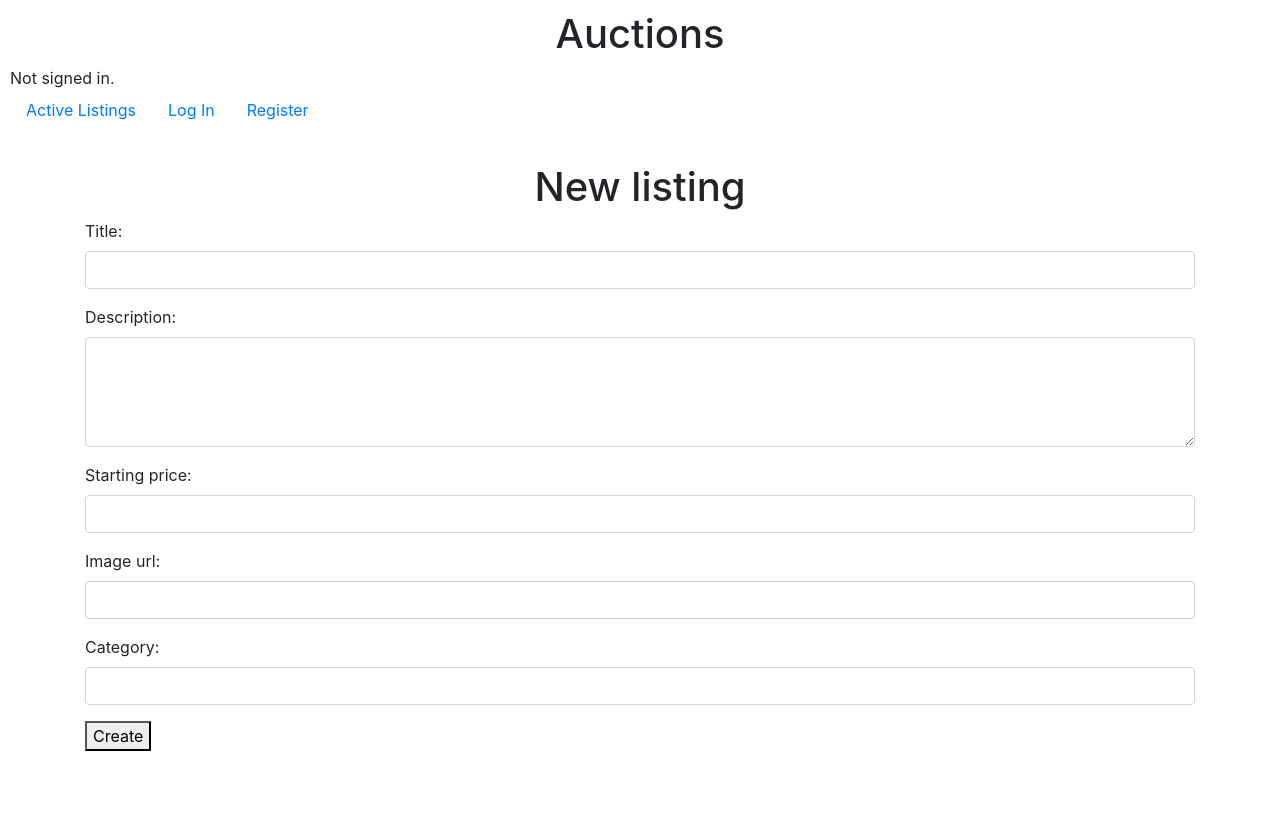
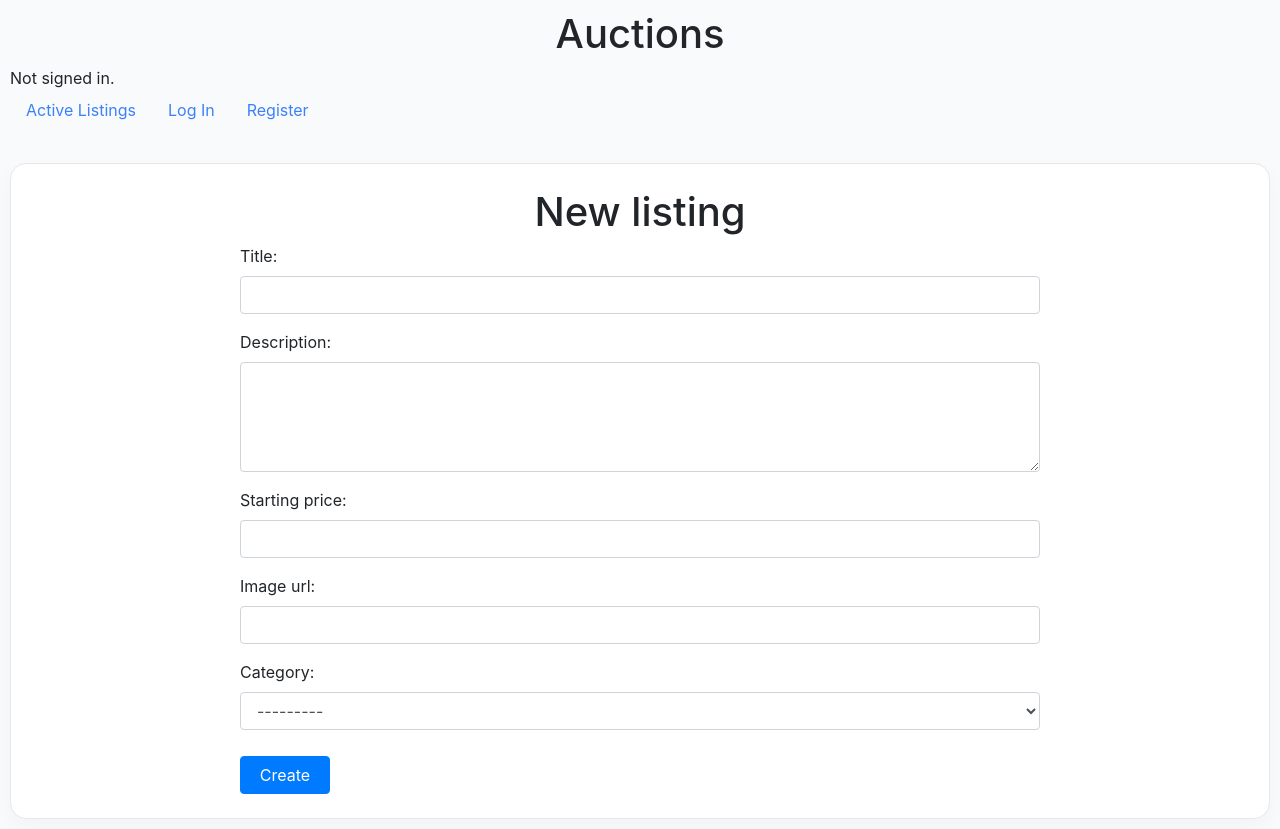
Before and after one commit to odai-dev/Commerce, a Django app: page /new in a window 1280 px wide. Before the commit the page ends 751 px from the top, so only its background shows below. Run offline with Django 3.2, Linux system fonts and the light colour scheme; some libraries are stand-ins or nearby versions.

Commit message:
Added Active Listings Page and improved the design

```diff
--- a/auctions/forms.py
+++ b/auctions/forms.py
@@ -10,5 +10,5 @@ class ListingForm(forms.ModelForm):
             'description': forms.Textarea(attrs={'class': 'form-control', 'rows': 4}),
             'starting_price': forms.NumberInput(attrs={'class': 'form-control'}),
             'image_url': forms.URLInput(attrs={'class': 'form-control'}),
-            'category': forms.TextInput(attrs={'class': 'form-control'}),
+            'category': forms.Select(attrs={'class': 'form-control'}),
         }
--- a/auctions/models.py
+++ b/auctions/models.py
@@ -7,18 +7,35 @@ class User(AbstractUser):
 
 
 class Listing(models.Model):
+    CATEGORY_CHOICES = [
+        ("electronics", "Electronics"),
+        ("fashion", "Fashion & Accessories"),
+        ("home", "Home & Kitchen"),
+        ("sports", "Sports & Outdoors"),
+        ("beauty", "Beauty & Personal Care"),
+        ("books", "Books & Magazines"),
+        ("toys", "Toys & Games"),
+        ("phones", "Smartphones"),
+        ("computers", "Computers & Laptops"),
+        ("gaming", "Gaming & Consoles"),
+        ("cars", "Cars"),
+        ("rent", "Apartments for Rent"),
+        ("freelance", "Freelancing Services"),
+        ("collectibles", "Collectibles"),
+        ("misc", "Miscellaneous"),
+    ]
     title = models.CharField(max_length=64)
     description = models.TextField(blank=True)
     starting_price = models.DecimalField(max_digits=10, decimal_places=2)
     current_highest_bid = models.DecimalField(max_digits=10, decimal_places=2, blank=True, null=True)
     owner = models.ForeignKey(User, on_delete=models.CASCADE, related_name="listings")
-    category = models.CharField(max_length=64, blank=True)
+    category = models.CharField(max_length=64, choices=CATEGORY_CHOICES, blank=True)
     image_url = models.URLField(blank=True)
-    status = models.BooleanField(default=True)
+    is_active = models.BooleanField(default=True)
     time_posted = models.DateTimeField(auto_now_add=True)
 
     def __str__(self):
-        return f"{self.title} (${self.starting_price})"
+        return f"{self.title} (${self.starting_price}) url: {self.image_url}"
 
 
 class Bid(models.Model):
--- a/auctions/static/auctions/styles.css
+++ b/auctions/static/auctions/styles.css
@@ -1,9 +1,117 @@
+:root {
+  --color-primary: #3B82F6;
+  --color-primary-hover: #2563EB;
+
+  --color-accent: #F59E0B;
+  --color-accent-hover: #D97706;
+
+  --color-bg: #F9FAFB;
+  --color-surface: #FFFFFF;
+  --color-surface-alt: #F3F4F6;
+  --color-border: #E5E7EB;
+
+  --color-text: #111827;
+  --color-text-muted: #6B7280;
+  --color-text-soft: #9CA3AF;
+}
+
+
 body {
     padding: 10px;
     display: flex;
     flex-direction: column;
     justify-content: center;
+    background-color: var(--color-bg);
 }
 h1 {
     text-align: center;
 }
+
+a {
+    color: var(--color-primary);
+}
+a:hover{
+    color: var(--color-primary-hover);
+}
+
+.cards-container {
+    display: grid;
+    grid-template-columns: repeat(auto-fit, minmax(280px, 1fr));
+    gap: 2rem;
+    padding: 2rem;
+    background-color: var(--color-bg);
+}
+
+@media (max-width: 600px) {
+  .cards-container {
+    grid-template-columns: 1fr;
+    gap: 1rem;
+    padding: 0.5rem;
+  }
+  .card {
+    padding: 1rem;
+  }
+  .form-container form {
+    width: 100%;
+    max-width: 100%;
+    padding: 0 0.5rem;
+  }
+  h1, h2, h3 {
+    font-size: 1.2rem;
+  }
+}
+
+
+
+
+.card {
+  background-color: var(--color-surface);
+  border: 1px solid var(--color-border);
+  border-radius: 1rem;
+  padding: 1.5rem;
+  box-shadow: 0 8px 20px rgba(0, 0, 0, 0.03);
+  transition: transform 0.2s ease, box-shadow 0.2s ease;
+}
+
+.card:hover {
+  transform: translateY(-4px);
+  box-shadow: 0 12px 24px rgba(0, 0, 0, 0.05);
+}
+
+
+.card img {
+  width: 100%;
+  height: auto;
+  border-radius: 0.5rem;
+  object-fit: cover;
+  margin-bottom: 1rem;
+  max-height: 180px;
+}
+.listing-title {
+  color: var(--color-text);
+  font-size: 1.25rem;
+  font-weight: 700;
+  margin-bottom: 0.75rem;
+  border-bottom: 1px solid var(--color-border);
+  padding: 5px;
+}
+
+.card p {
+  color: var(--color-text-muted);
+  margin-bottom: 0.5rem;
+  font-size: 0.95rem;
+}
+
+.card p b {
+  color: var(--color-text);
+}
+
+.form-container form {
+    width: 90%;
+    max-width: 800px;
+    margin: auto;
+}
+.form-container form .btn {
+    margin-top: 10px;
+    width: 90px;
+}
--- a/auctions/templates/auctions/layout.html
+++ b/auctions/templates/auctions/layout.html
@@ -4,6 +4,7 @@
 <html lang="en">
     <head>
         <title>{% block title %}Auctions{% endblock %}</title>
+        <meta name="viewport" content="width=device-width, initial-scale=1">
         <link rel="stylesheet" href="https://stackpath.bootstrapcdn.com/bootstrap/4.4.1/css/bootstrap.min.css" integrity="sha384-Vkoo8x4CGsO3+Hhxv8T/Q5PaXtkKtu6ug5TOeNV6gBiFeWPGFN9MuhOf23Q9Ifjh" crossorigin="anonymous">
         <link href="{% static 'auctions/styles.css' %}" rel="stylesheet">
     </head>
--- a/auctions/templates/auctions/new_listing.html
+++ b/auctions/templates/auctions/new_listing.html
@@ -4,7 +4,7 @@
 
 {% block body %}
 
-<div class="container">
+<div class="card form-container">
 <h1>New listing</h1>
 <form method="post">
     {% csrf_token %}
@@ -15,7 +15,7 @@
             {{ field.errors }}
         </div>
     {% endfor %}
-    <button type="submit">Create</button>
+    <button type="submit" class="btn btn-primary">Create</button>
 </form>
 </div>
 
--- a/auctions/views.py
+++ b/auctions/views.py
@@ -4,12 +4,16 @@ from django.http import HttpResponse, HttpResponseRedirect
 from django.shortcuts import render, redirect
 from django.urls import reverse
 
-from .models import User
+from .models import User, Listing
 from .forms import ListingForm
 
 
 def index(request):
-    return render(request, "auctions/index.html")
+    listings = Listing.objects.filter(is_active=True)
+    print(listings)
+    return render(request, "auctions/index.html", {
+        "listings": listings
+    })
 
 
 def login_view(request):
```
Also changed, not shown: auctions/templates/auctions/index.html (+17 -1 lines), auctions/migrations/0003_rename_status_listing_is_active.py (added), auctions/migrations/0004_alter_listing_category.py (added), db.sqlite3.
